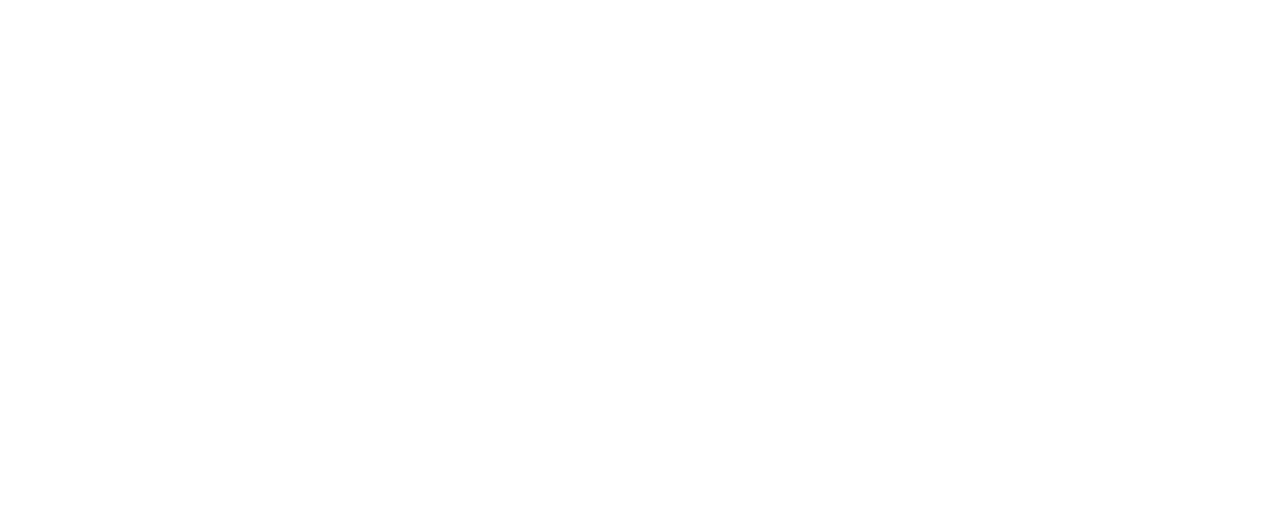
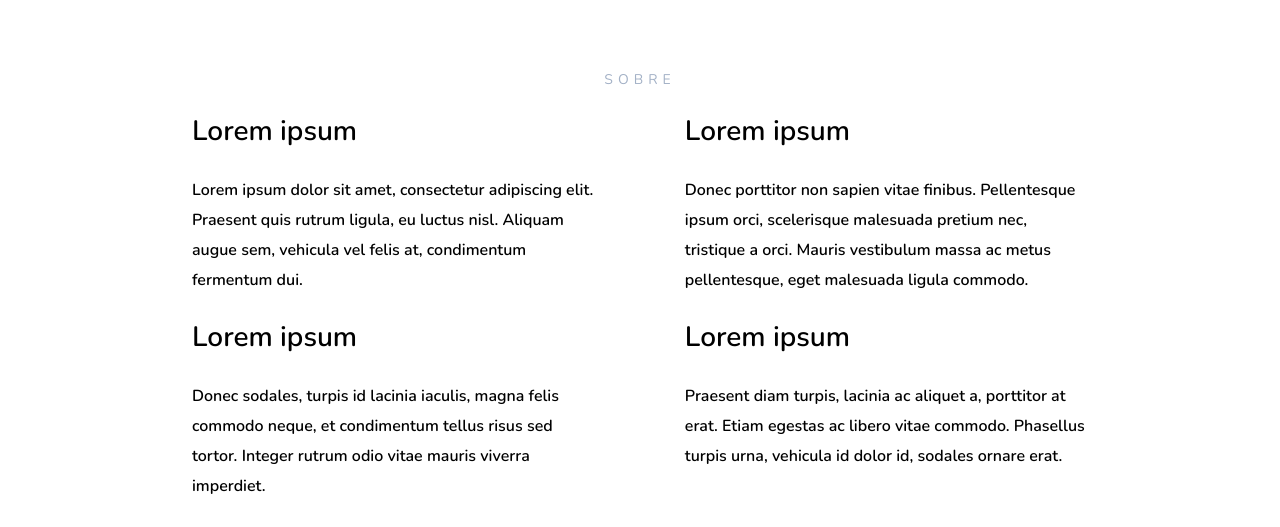
Before and after one commit to flavioms/portfolio, a React (Create React App) app: page / in a window 1280 px wide. Shown: the part 840-1367 px from the top of the page. Before the commit the page ends 830 px from the top, so only its background shows below. Built offline with nearby package versions, Linux system fonts and the light colour scheme.

Commit message:
feat: add cards

```diff
--- /dev/null
+++ b/src/components/About/index.tsx
@@ -0,0 +1,48 @@
+import React from "react";
+
+import { Container, Title, Wrapper, Card, CardTitle, CardBody } from "./styles";
+
+const About = () => {
+  return (
+    <Container>
+      <Title>Sobre</Title>
+      <Wrapper>
+        <Card>
+          <CardTitle>Lorem ipsum</CardTitle>
+          <CardBody>
+            Lorem ipsum dolor sit amet, consectetur adipiscing elit. Praesent
+            quis rutrum ligula, eu luctus nisl. Aliquam augue sem, vehicula vel
+            felis at, condimentum fermentum dui.
+          </CardBody>
+        </Card>
+        <Card>
+          <CardTitle>Lorem ipsum</CardTitle>
+          <CardBody>
+            Donec porttitor non sapien vitae finibus. Pellentesque ipsum orci,
+            scelerisque malesuada pretium nec, tristique a orci. Mauris
+            vestibulum massa ac metus pellentesque, eget malesuada ligula
+            commodo.
+          </CardBody>
+        </Card>
+        <Card>
+          <CardTitle>Lorem ipsum</CardTitle>
+          <CardBody>
+            Donec sodales, turpis id lacinia iaculis, magna felis commodo neque,
+            et condimentum tellus risus sed tortor. Integer rutrum odio vitae
+            mauris viverra imperdiet.
+          </CardBody>
+        </Card>
+        <Card>
+          <CardTitle>Lorem ipsum</CardTitle>
+          <CardBody>
+            Praesent diam turpis, lacinia ac aliquet a, porttitor at erat. Etiam
+            egestas ac libero vitae commodo. Phasellus turpis urna, vehicula id
+            dolor id, sodales ornare erat.{" "}
+          </CardBody>
+        </Card>
+      </Wrapper>
+    </Container>
+  );
+};
+
+export default About;
--- /dev/null
+++ b/src/components/About/styles.ts
@@ -0,0 +1,48 @@
+import styled from "styled-components";
+
+export const Container = styled.div`
+  display: flex;
+  flex-direction: column;
+  justify-content: space-between;
+  align-items: center;
+  width: 100%;
+`;
+
+export const Title = styled.h1`
+  font-size: 100%;
+  color: ${(props) => props.theme.colors.grayLight};
+  font-weight: 300;
+  text-transform: uppercase;
+  letter-spacing: 5px;
+
+  @media screen and (max-width: 767px) {
+    font-size: 60%;
+  }
+`;
+export const Wrapper = styled.div`
+  display: flex;
+  flex-direction: row;
+  flex-wrap: wrap;
+  justify-content: space-between;
+  width: 100%;
+  margin-bottom: 2em;
+`;
+export const Card = styled.div`
+  width: calc(90% / 2);
+`;
+export const CardTitle = styled.h2`
+  margin: 1em 0;
+  font-size: 28px;
+  font-weight: 600;
+  font-stretch: normal;
+  font-style: normal;
+  line-height: 1.07;
+`;
+export const CardBody = styled.p`
+  text-align: left;
+  font-size: 16px;
+  font-weight: 600;
+  font-stretch: normal;
+  font-style: normal;
+  line-height: 1.88;
+`;
--- a/src/components/Works/styles.ts
+++ b/src/components/Works/styles.ts
@@ -8,6 +8,7 @@
   position: relative;
   width: 100%;
   box-sizing: content-box;
+  overflow: hidden;
   margin: 10vh auto;
 `;
 
--- a/src/pages/Home/index.tsx
+++ b/src/pages/Home/index.tsx
@@ -2,6 +2,7 @@
 import Header from "../../components/Header";
 import Jumbotron from "../../components/Jumbotron";
 import Works from "../../components/Works";
+import About from "../../components/About";
 
 import { Container } from "./styles";
 
@@ -10,6 +11,7 @@
     <Header />
     <Jumbotron />
     <Works />
+    <About />
   </Container>
 );
 
```
